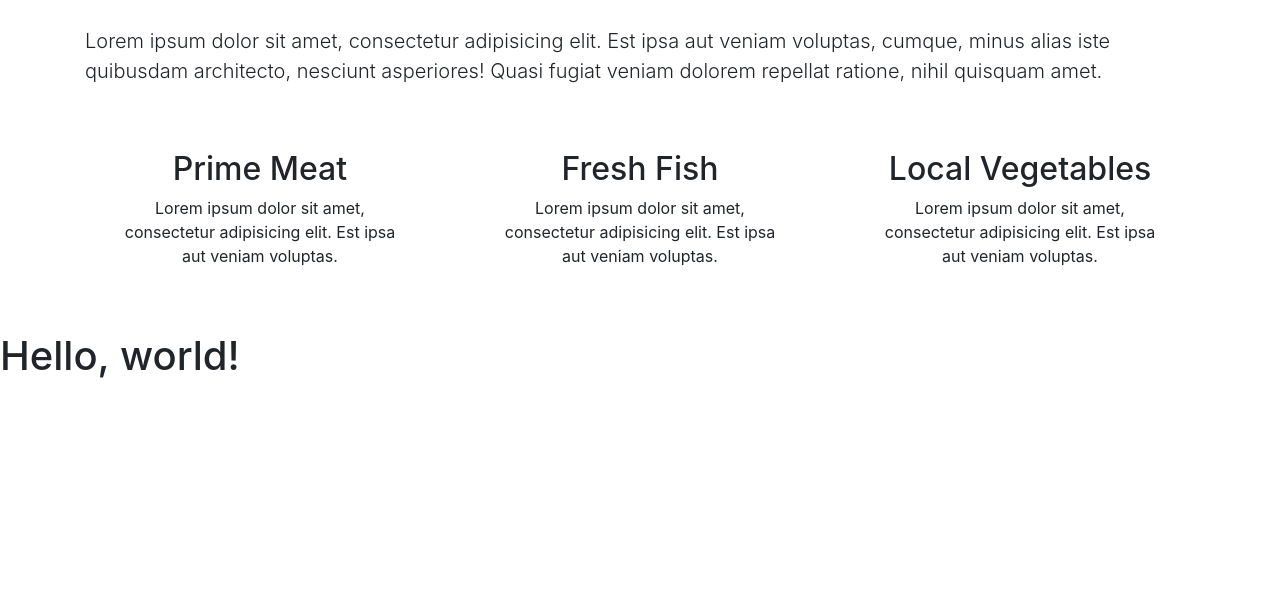
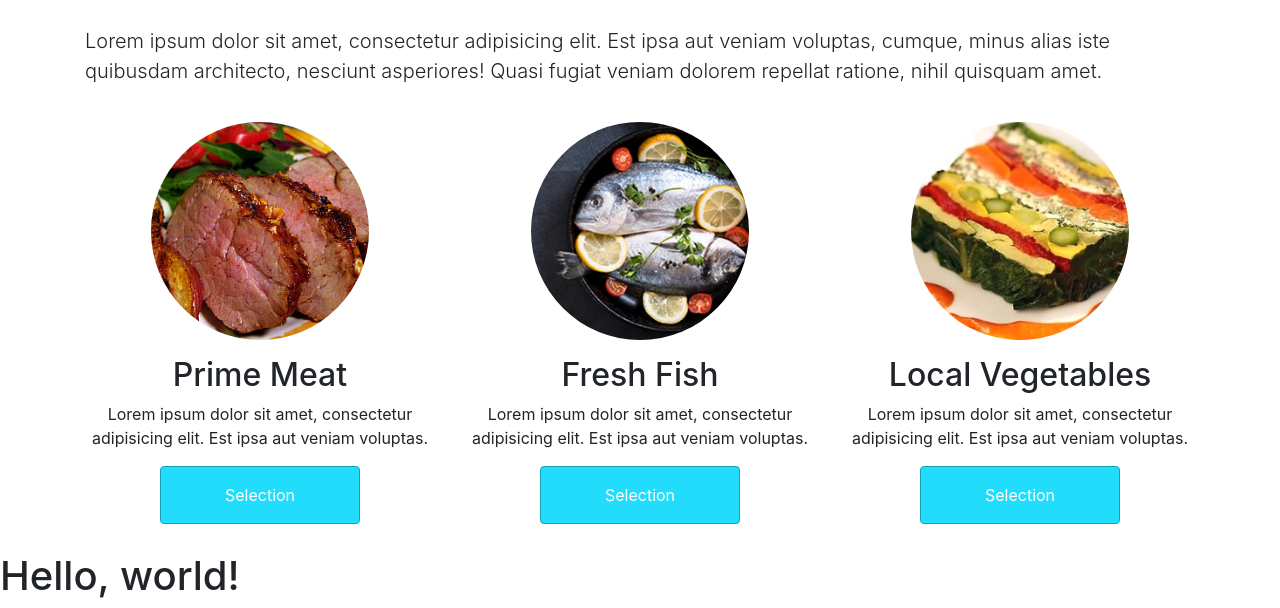
Before and after one commit to sanderweb/restaurantbs4, a plain HTML site: page index.html in a window 1280 px wide. Shown: the part 654-1262 px from the top of the page. Before the commit the page ends 1042 px from the top, so only its background shows below. Drawn offline with nearby package versions, Linux system fonts and the light colour scheme.

Commit message:
Aula 8
Parei aqui

```diff
--- a/css/style.css
+++ b/css/style.css
@@ -26,3 +26,12 @@ padding-top: 5rem;
 
 
 /*END CAROUSEL    */
+
+
+
+/*BUTTONS*/
+.btn-info {
+    background-color: #21ddfb;
+    padding: 1rem 4rem;
+}
+/*END BUTTONS*/
--- a/index.html
+++ b/index.html
@@ -35,7 +35,7 @@
                     <a class="nav-link" href="#">Home <span class="sr-only">(current)</span></a>
                 </li>
                 <li class="nav-item">
-                    <a class="nav-link" href="https://www.youtube.com/watch?v=wILRki5rwUM&index=6&list=PLqabIl8dx2wo0_B7yRhSO51iN1jpfmVCP" target="_blank">Stop</a>
+                    <a class="nav-link" href="https://www.youtube.com/watch?v=OiQjXgSgfSI&index=8&list=PLqabIl8dx2wo0_B7yRhSO51iN1jpfmVCP" target="_blank">Stop</a>
                 </li>
                 <li class="nav-item dropdown">
                     <a class="nav-link dropdown-toggle" href="#" id="navbarDropdown" role="button" data-toggle="dropdown" aria-haspopup="true" aria-expanded="false">
@@ -120,19 +120,24 @@
            <p class="lead">Lorem ipsum dolor sit amet, consectetur adipisicing elit. Est ipsa aut veniam voluptas, cumque, minus alias iste quibusdam architecto, nesciunt asperiores! Quasi fugiat veniam dolorem repellat ratione, nihil quisquam amet.</p>
        </div>
 
-
-        <div class="row text-center">
-            <div class="col-sm-4 p-5">
-               <h2>Prime Meat</h2>
+        <div class="row text-center pb-4">
+            <div class="col-sm-4 p-1">
+                <img src="images/f2.jpeg" class="img-fluid rounded-circle p-3" alt="Prime Meat Image" width="250" height="250">
+                <h2>Prime Meat</h2>
                 <p>Lorem ipsum dolor sit amet, consectetur adipisicing elit. Est ipsa aut veniam voluptas.</p>
+                <a class="btn btn-info" href="#" role="button">Selection</a>
             </div>
-            <div class="col-sm-4 p-5">
-               <h2>Fresh Fish</h2>
+            <div class="col-sm-4 p-1">
+                <img src="images/f3.jpg" class="img-fluid rounded-circle p-3" alt="Fish image" width="250" height="250">
+                <h2>Fresh Fish</h2>
                 <p>Lorem ipsum dolor sit amet, consectetur adipisicing elit. Est ipsa aut veniam voluptas.</p>
+                <a class="btn btn-info" href="#" role="button">Selection</a>
             </div>
-            <div class="col-sm-4 p-5">
-               <h2>Local Vegetables</h2>
+            <div class="col-sm-4 p-1">
+                <img src="images/f1.jpeg" class="img-fluid rounded-circle p-3" alt="Vegetable Image" width="250" height="250">
+                <h2>Local Vegetables</h2>
                 <p>Lorem ipsum dolor sit amet, consectetur adipisicing elit. Est ipsa aut veniam voluptas.</p>
+                <a class="btn btn-info" href="#" role="button">Selection</a>
             </div>
         </div>
     </div>
```
Also changed, not shown: images/f1.jpeg (added), images/f2.jpeg (added), images/f3.jpg (added), 1 other file.
